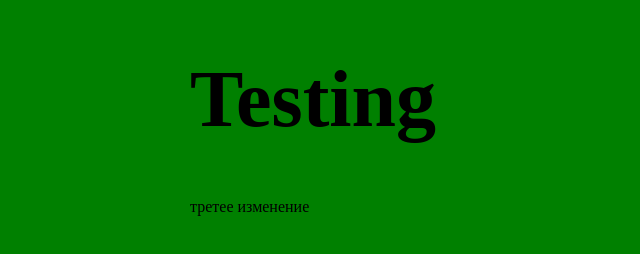
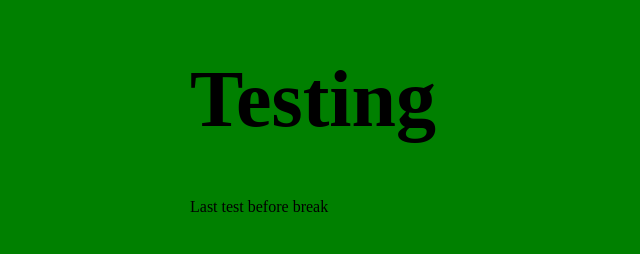
Before and after one commit to AlexObozyanskiy/site, a plain HTML site: page index.html in a window 1280 px wide. Shown: the full height of the page, 0-640 px from the left. Drawn offline with Linux system fonts and the light colour scheme.

Commit message:
Great story man. I go for a break.

```diff
--- a/index.html
+++ b/index.html
@@ -7,7 +7,7 @@
 </head>
 <body>
 	<h1>Testing</h1>
-	<p>третее изменение</p>
+	<p>Last test before break</p>
 
 </body>
 </html>
```
